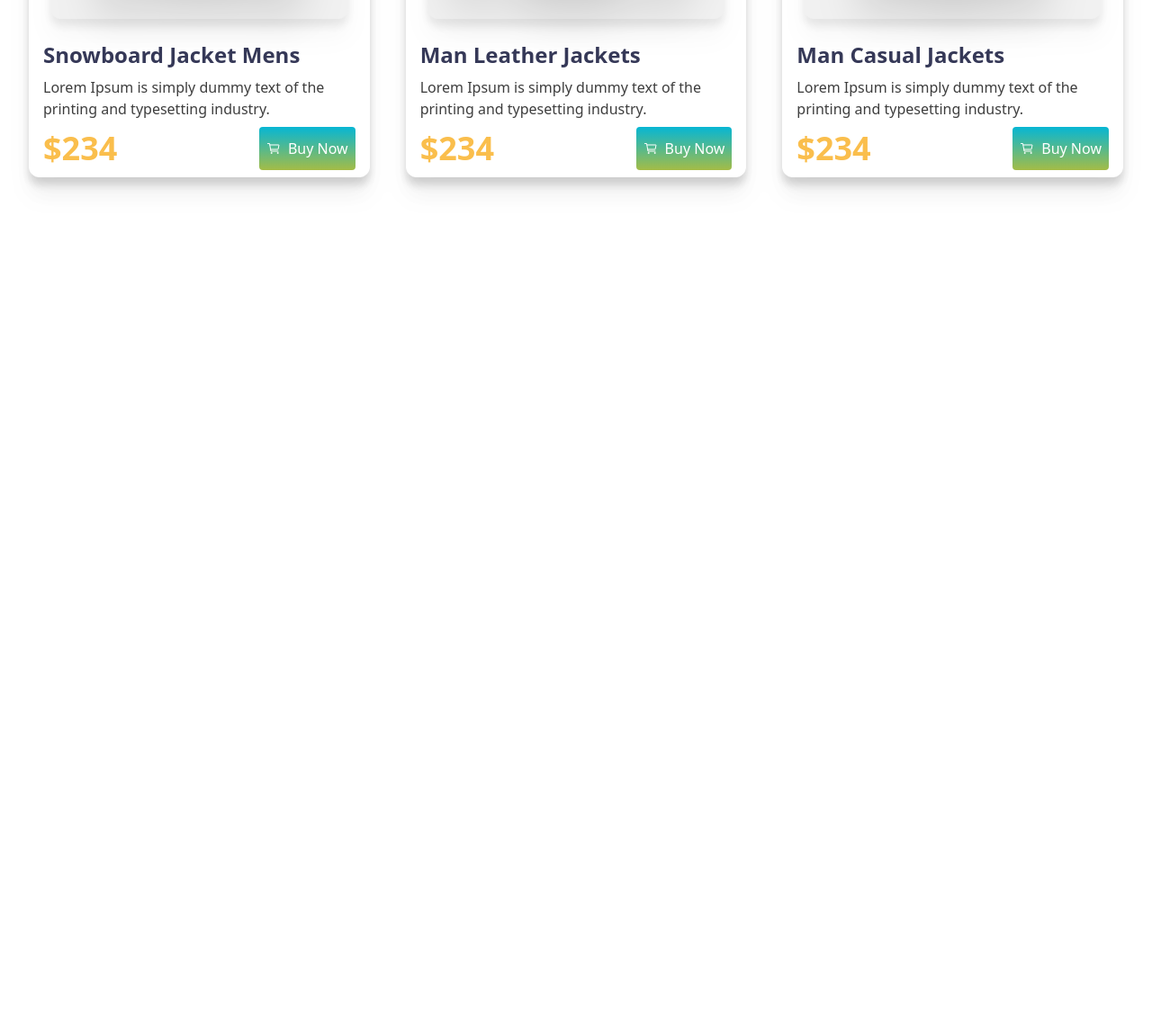
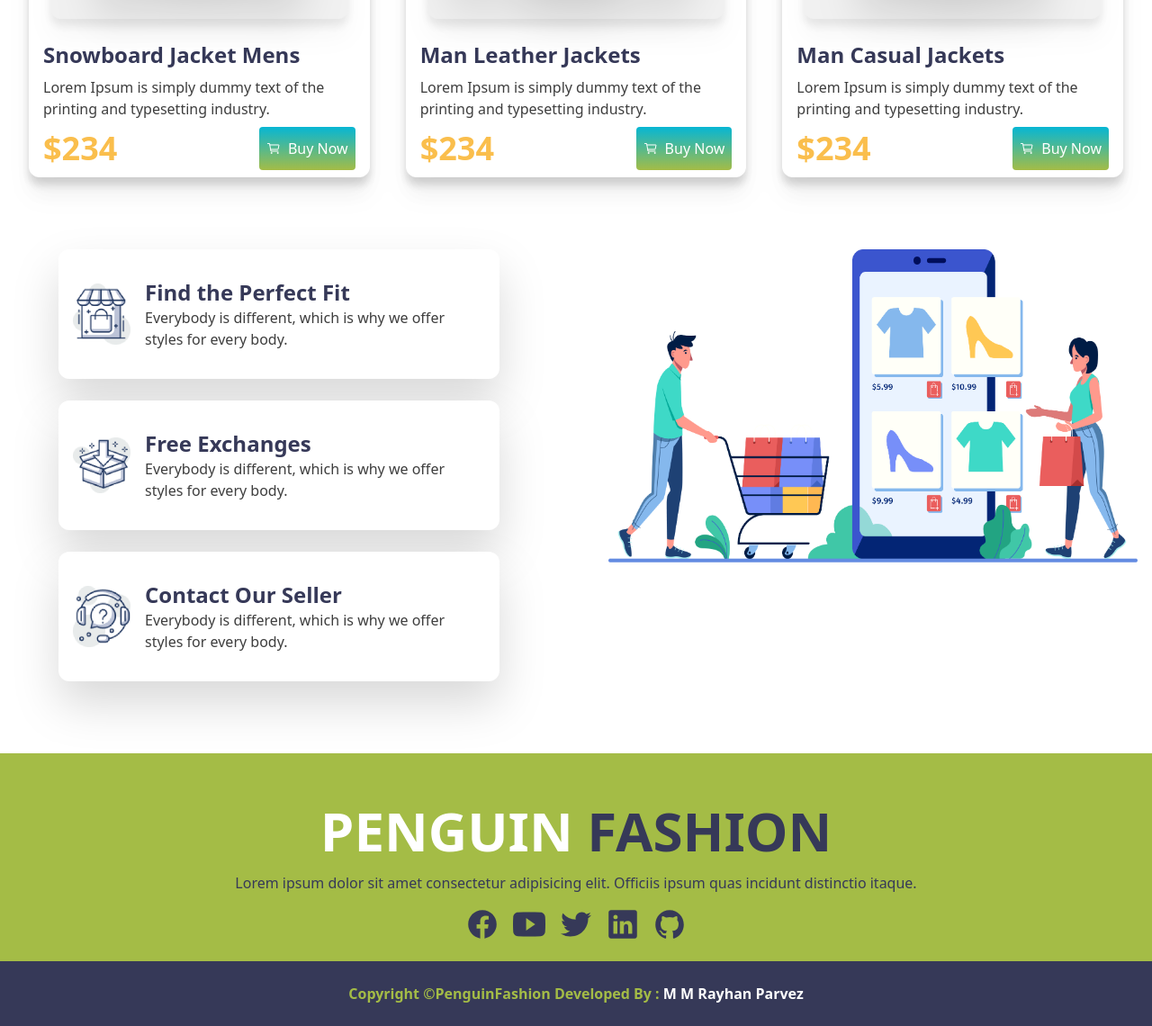
Before and after one commit to rayhan60611/P_hero_module15_pengiun-fashion, a plain HTML site: page index.html in a window 1280 px wide. Shown: the part 1737-2877 px from the top of the page at 90% size. Before the commit the page ends 1974 px from the top, so only its background shows below. Drawn offline with nearby package versions, Linux system fonts and the light colour scheme.

Commit message:
footer 100% done

```diff
--- a/index.html
+++ b/index.html
@@ -104,7 +104,7 @@
           Woman Jacket
         </h1>
         <div
-          class="drop-shadow-xl md:mx-4 md:gap-2 gap-8 grid grid-cols-1 sm:grid-cols-2 md:grid-cols-3"
+          class="drop-shadow-xl lg:mx-4 lg:gap-2 gap-8 grid grid-cols-1 sm:grid-cols-2 lg:grid-cols-3"
         >
           <!-- card 1 -->
           <div class="bg-white drop-shadow-xl rounded-xl drop-shadow-xl mx-4">
@@ -205,7 +205,7 @@
           Men Jacket
         </h1>
         <div
-          class="drop-shadow-xl md:mx-4 md:gap-2 gap-8 grid grid-cols-1 sm:grid-cols-2 md:grid-cols-3"
+          class="drop-shadow-xl lg:mx-4 lg:gap-2 gap-8 grid grid-cols-1 sm:grid-cols-2 lg:grid-cols-3"
         >
           <!-- card 1 -->
           <div class="bg-white drop-shadow-xl rounded-xl drop-shadow-xl mx-4">
@@ -303,7 +303,97 @@
       </section>
 
       <!-- end section -->
+      <section class="container mx-auto my-20 grid lg:grid-cols-2 gap-10">
+        <!-- left div -->
+        <div class="flex flex-col gap-6 justify-between mx-4 items-center">
+          <div class="bg-white rounded-xl drop-shadow-2xl w-10/12">
+            <div class="flex gap-4 items-center m-4">
+              <img class="w-16" src="images/house.png" alt="" />
+              <div class="my-4">
+                <h1 class="text-2xl font-bold text-[#363958]">
+                  Find the Perfect Fit
+                </h1>
+                <p class="text-[#3E3E3E] text-base">
+                  Everybody is different, which is why we offer styles for every
+                  body.
+                </p>
+              </div>
+            </div>
+          </div>
+          <div class="bg-white rounded-xl drop-shadow-2xl w-10/12">
+            <div class="flex gap-4 items-center m-4">
+              <img class="w-16" src="images/box.png" alt="" />
+              <div class="my-4">
+                <h1 class="text-2xl font-bold text-[#363958]">
+                  Free Exchanges
+                </h1>
+                <p class="text-[#3E3E3E] text-base">
+                  Everybody is different, which is why we offer styles for every
+                  body.
+                </p>
+              </div>
+            </div>
+          </div>
+          <div class="bg-white rounded-xl drop-shadow-2xl w-10/12">
+            <div class="flex gap-4 items-center m-4">
+              <img class="w-16" src="images/question.png" alt="" />
+              <div class="my-4">
+                <h1 class="text-2xl font-bold text-[#363958]">
+                  Contact Our Seller
+                </h1>
+                <p class="text-[#3E3E3E] text-base">
+                  Everybody is different, which is why we offer styles for every
+                  body.
+                </p>
+              </div>
+            </div>
+          </div>
+        </div>
+        <!-- right div -->
+        <div class="mx-4"><img src="images/shopping.png" alt="" /></div>
+      </section>
     </main>
+
+    <!-- footer -->
+    <footer class="bg-[#A4BC46] flex flex-col items-center gap-4">
+      <div class="text-center mt-14">
+        <h1 class="uppercase text-2xl sm:text-6xl font-bold">
+          <span class="text-white">Penguin</span>
+          <span class="text-[#363958]">fashion</span>
+        </h1>
+        <p class="text-[#363958] text-base mt-4 px-4">
+          Lorem ipsum dolor sit amet consectetur adipisicing elit. Officiis
+          ipsum quas incidunt distinctio itaque.
+        </p>
+      </div>
+
+      <div class="flex gap-4 text-4xl text-[#363958]">
+        <a href="https://www.facebook.com/Attentive.Stupid/">
+          <ion-icon name="logo-facebook"></ion-icon
+        ></a>
+        <a href="#"><ion-icon name="logo-youtube"></ion-icon></a>
+        <a href="#"><ion-icon name="logo-twitter"></ion-icon></a>
+        <a href="https://www.linkedin.com/in/rayhan60611/"
+          ><ion-icon name="logo-linkedin"></ion-icon
+        ></a>
+        <a href="https://github.com/rayhan60611"
+          ><ion-icon name="logo-github"></ion-icon
+        ></a>
+      </div>
+      <div
+        class="bg-[#363958] w-full py-6 text-[#A4BC46] text-center font-bold px-4"
+      >
+        <p>
+          Copyright &copy;PenguinFashion Developed By :
+          <a
+            class="text-white"
+            href="https://www.facebook.com/Attentive.Stupid/"
+            >M M Rayhan Parvez</a
+          >
+        </p>
+      </div>
+    </footer>
+
     <!-- js script -->
     <script>
       function Menu(e) {
```
